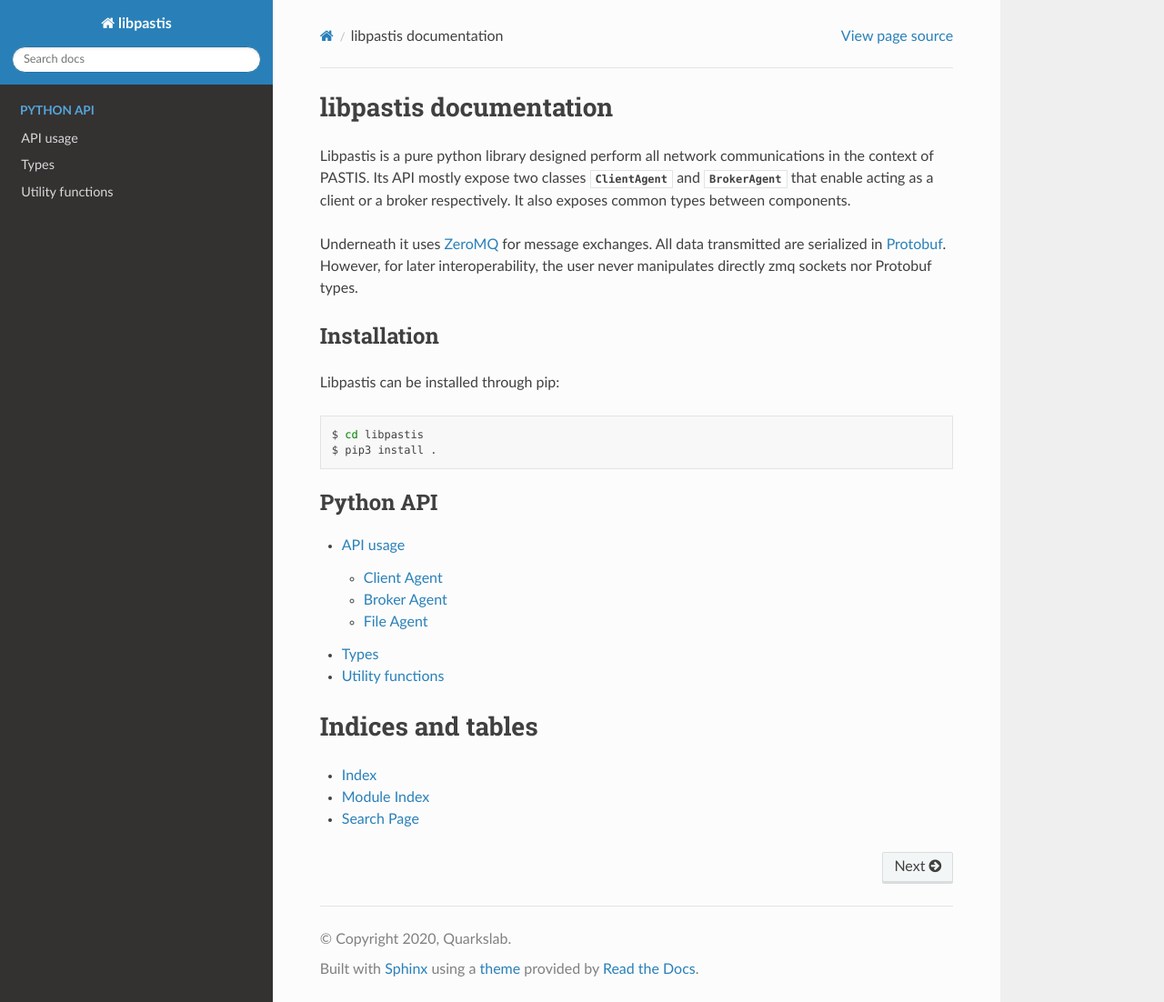
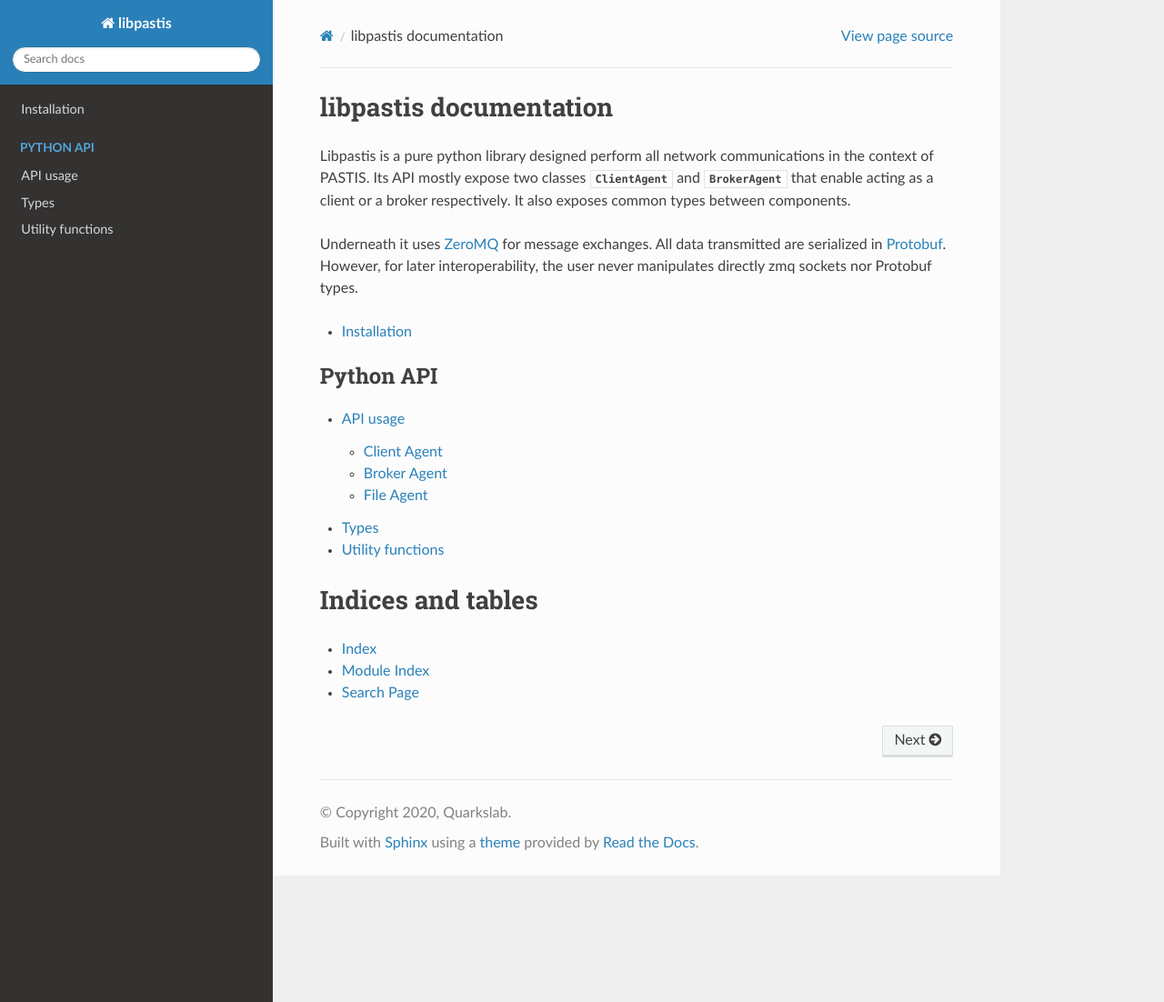
Before and after one commit to quarkslab/pastis, a Sphinx documentation site: the page built from doc/index.rst, in a window 1280 px wide and 1102 px high. Shown: the whole window at 91% size. Built offline with Sphinx 7.4.7 and the Read the Docs theme 2.0.0, drawn with Linux system fonts in a browser that asks for light colours.

Commit message:
update doc structure

```diff
--- a/doc/index.rst
+++ b/doc/index.rst
@@ -12,17 +12,10 @@ However, for later interoperability, the user never manipulates directly zmq
 sockets nor Protobuf types.
 
 
-Installation
-------------
+.. toctree::
+   :maxdepth: 2
 
-Libpastis can be installed through pip:
-
-
-.. code-block:: bash
-
-    $ cd libpastis
-    $ pip3 install .
-
+    Installation <installation>
 
 
 .. toctree::
```
Also changed, not shown: doc/installation.rst (added, +10 -0 lines).
